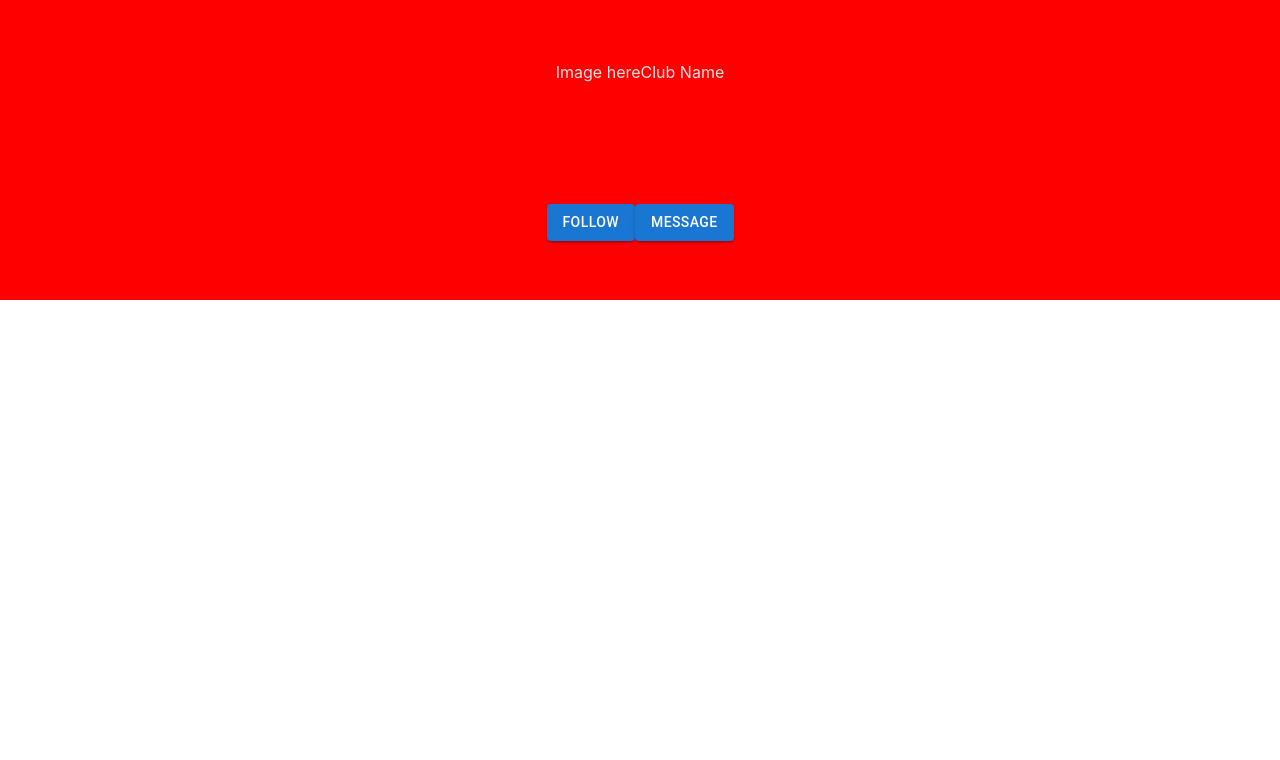
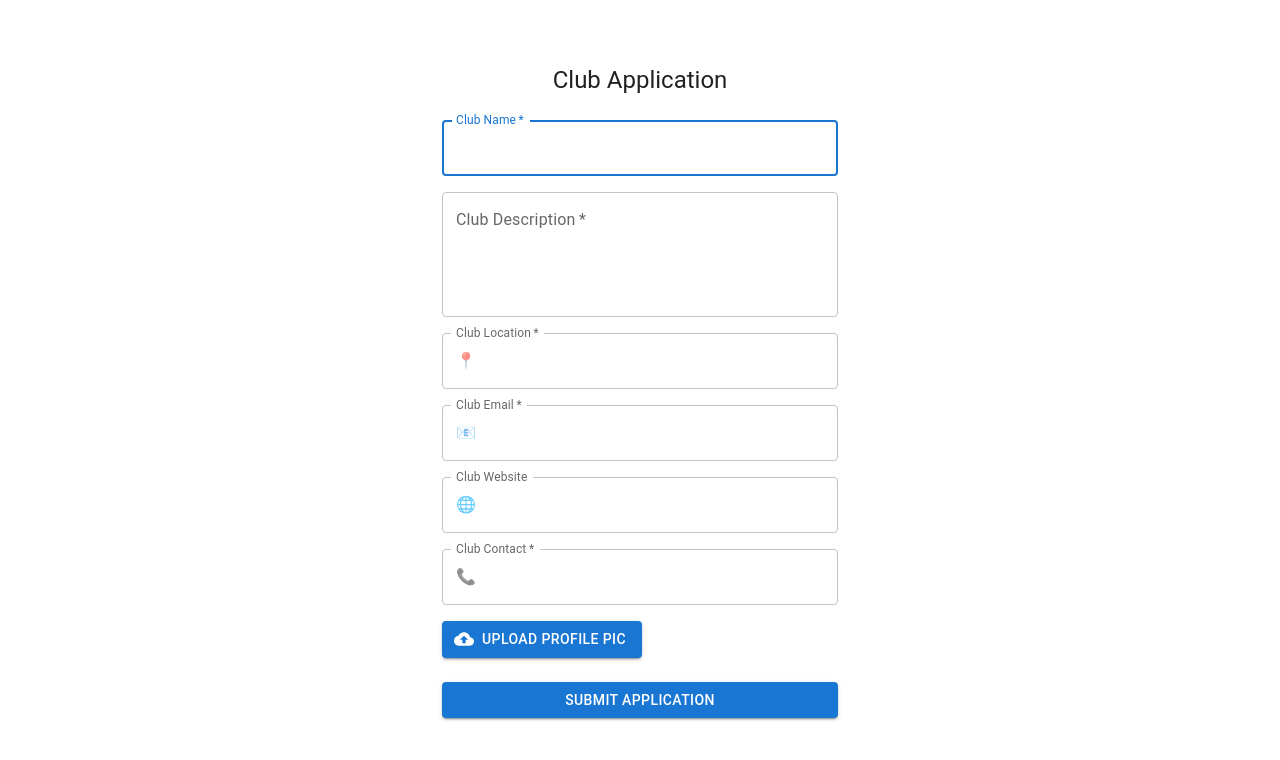
Before and after one commit to Deepak-Work/SE-Dev_Project, a React (Vite) app in the folder campusconnect/frontend/: page /club/application in a window 1280 px wide. Shown: the top 760 px of the page. Built offline with nearby package versions, Linux system fonts and the light colour scheme.

Commit message:
Import changes + commented some ClubApp parts out for now

```diff
--- a/campusconnect/frontend/src/components/App.tsx
+++ b/campusconnect/frontend/src/components/App.tsx
@@ -17,7 +17,7 @@ function App() {
           <Route path="/login" element={<Login/>}/>
           <Route path="/register" element={<Register/>}/>
           <Route path="/home" element={<LandingPage/>}/>
-          <Route path="/create-club" element={<ClubApplication/>}/>
+          <Route path="/club/application" element={<ClubApplication/>}/>
           <Route path="/club/:id" element={<ClubPage/>}/>
         </Routes>
       </Router>
--- a/campusconnect/frontend/src/components/ClubApplication.tsx
+++ b/campusconnect/frontend/src/components/ClubApplication.tsx
@@ -12,7 +12,7 @@ import Box from '@mui/material/Box';
 import Typography from '@mui/material/Typography';
 import Container from '@mui/material/Container';
 import { createTheme, ThemeProvider } from '@mui/material/styles';
-import { Chip, InputAdornment, styled } from '@mui/material';
+import { InputAdornment, styled } from '@mui/material';
 import CloudUploadIcon from '@mui/icons-material/CloudUpload';
 import { useState } from 'react';
 
@@ -39,72 +39,72 @@ const VisuallyHiddenInput = styled('input')({
   });
 
 interface Form{
-    club_name: string;
-    club_description: string;
-    club_location: string;
-    club_email: string;
-    club_website: string;
-    club_contact: string;
-    club_members: string;
-    club_events: string;
-    club_image: string;
+    name: string;
+    description: string;
+    location: string;
+    email: string;
+    website: string;
+    contact: string;
+    // members: string;
+    // events: string;
+    // image: string;
 }
 
 interface Errors{
-    club_name: boolean;
-    club_description: boolean;
-    club_location: boolean;
-    club_website: boolean;
-    club_contact: boolean;
-    club_email: boolean;
-    club_members: boolean;
-    club_events: boolean;
-    club_image: boolean;
+    name: boolean;
+    description: boolean;
+    location: boolean;
+    website: boolean;
+    contact: boolean;
+    email: boolean;
+    // members: boolean;
+    // events: boolean;
+    // image: boolean;
 }
 
-
+// TODO: Add validation and double check members/events/image fields
 
 const CreateClub = () => {
     const defaultTheme = createTheme();
 
     const [errors, setErrors] = useState<Errors>({
-        club_name: false,
-        club_description: false,
-        club_location: false,
-        club_website: false,
-        club_email: false,
-        club_contact: false,
-        club_members: false,
-        club_events: false,
-        club_image: false,
+        name: false,
+        description: false,
+        location: false,
+        website: false,
+        email: false,
+        contact: false,
+        // members: false,
+        // events: false,
+        // image: false,
     });
 
     const navigate = useNavigate();
 
     const handleClubNameChange = (event: any) => {
         if (event.target.validity.valid) {
-            setErrors({...errors, club_name: false});
+            setErrors({...errors, name: false});
         }
         else {
-            setErrors({...errors, club_name: true});
+            setErrors({...errors, name: true});
         }
     }
 
     const handleClubDescriptionChange = (event: any) => {
         if (event.target.validity.valid) {
-            setErrors({...errors, club_description: false});
+            setErrors({...errors, description: false});
         }
         else {
-            setErrors({...errors, club_description: true});
+            setErrors({...errors, description: true});
         }
     }
 
     const handleClubEmailChange = (event: any) => {
         if (event.target.validity.valid) {
-            setErrors({...errors, club_email: false});
+            setErrors({...errors, email: false});
         }
         else {
-            setErrors({...errors, club_email: true});
+            setErrors({...errors, email: true});
         }
     }
 
@@ -115,15 +115,15 @@ const CreateClub = () => {
 
         const data = new FormData(event.currentTarget);
         const form: Form = {
-            club_name: data.get('club_name') as string,
-            club_description: data.get('club_description') as string,
-            club_location: data.get('club_location') as string,
-            club_email: data.get('club_email') as string,
-            club_website: data.get('club_website') as string,
-            club_contact: data.get('club_contact') as string,
-            club_members: data.get('club_members') as string,
-            club_events: data.get('club_events') as string,
-            club_image: data.get('club_image') as string,
+            name: data.get('name') as string,
+            description: data.get('description') as string,
+            location: data.get('location') as string,
+            email: data.get('email') as string,
+            website: data.get('website') as string,
+            contact: data.get('contact') as string,
+            // members: data.get('members') as string,
+            // events: data.get('events') as string,
+            // image: data.get('image') as string,
         }
 
         const headers = {
@@ -131,7 +131,7 @@ const CreateClub = () => {
             'X-CSRFToken': Cookies.get('csrftoken') || '',
         }
 
-        const response: Response = await fetch('api/club/create', {
+        const response: Response = await fetch('api/clubs/create', {
             method: 'POST',
             headers: headers,
             body: JSON.stringify(form),
@@ -154,28 +154,28 @@ const CreateClub = () => {
                     <Box component="form" onSubmit={handleSubmit} sx={{mt: 3}}>
                         <Grid container spacing={2}>
                             <Grid item xs={12}>
-                                <TextField onChange={handleClubNameChange} error={errors.club_name} helperText={errors.club_name ? 'Please enter a valid club name' : ''} inputProps={{pattern: '.{8,}',maxLength: 50}} autoComplete="club-name" name="club_name" required fullWidth id="club_name" label="Club Name" autoFocus/>
+                                <TextField onChange={handleClubNameChange} error={errors.name} helperText={errors.name ? 'Please enter a valid club name' : ''} inputProps={{pattern: '.{8,}',maxLength: 50}} autoComplete="club-name" name="name" required fullWidth id="name" label="Club Name" autoFocus/>
                             </Grid>
                             <Grid item xs={12}>
-                                <TextField onChange={handleClubDescriptionChange} error={errors.club_description} helperText={errors.club_description ? 'Please enter a valid club description' : ''} inputProps={{maxLength: 500, minLength: 50}} autoComplete="club-description" multiline fullWidth rows={4} required name="club_description" id="club_description" label="Club Description" variant='outlined'/>
+                                <TextField onChange={handleClubDescriptionChange} error={errors.description} helperText={errors.description ? 'Please enter a valid club description' : ''} inputProps={{maxLength: 500, minLength: 50}} autoComplete="club-description" multiline fullWidth rows={4} required name="description" id="description" label="Club Description" variant='outlined'/>
                             </Grid>
                             <Grid item xs={12}>
-                                <TextField autoComplete="club-location" required fullWidth id="club_location" name="club_location" label="Club Location" type='text' variant='outlined' InputProps={{startAdornment: (<InputAdornment position="start">📍</InputAdornment>),}}/>
+                                <TextField autoComplete="club-location" required fullWidth id="location" name="location" label="Club Location" type='text' variant='outlined' InputProps={{startAdornment: (<InputAdornment position="start">📍</InputAdornment>),}}/>
                             </Grid>
                             <Grid item xs={12}>
-                                <TextField onChange={handleClubEmailChange} error={errors.club_email} helperText={errors.club_email ? 'Please enter a valid club email' : ''} inputProps={{pattern: '\@nyu\.edu$*'}} autoComplete='club-email' required fullWidth id="club_email" name="club_email" label="Club Email" type='email' variant='outlined' InputProps={{startAdornment: (<InputAdornment position="start">📧</InputAdornment>),}}/>
+                                <TextField onChange={handleClubEmailChange} error={errors.email} helperText={errors.email ? 'Please enter a valid club email' : ''} inputProps={{pattern: '\@nyu\.edu$*'}} autoComplete='club-email' required fullWidth id="email" name="email" label="Club Email" type='email' variant='outlined' InputProps={{startAdornment: (<InputAdornment position="start">📧</InputAdornment>),}}/>
                             </Grid>
                             <Grid item xs={12}>
-                                <TextField autoComplete="club-website" fullWidth id="club_website" name="club_website" label="Club Website" type='url' variant='outlined' InputProps={{startAdornment: (<InputAdornment position="start">🌐</InputAdornment>),}} />
+                                <TextField autoComplete="club-website" fullWidth id="website" name="website" label="Club Website" type='url' variant='outlined' InputProps={{startAdornment: (<InputAdornment position="start">🌐</InputAdornment>),}} />
                             </Grid>
                             <Grid item xs={12}>
-                                <TextField autoComplete="club-contact" required fullWidth id="club_contact" name="club_contact" label="Club Contact" type='tel' variant='outlined' InputProps={{startAdornment: (<InputAdornment position="start">📞</InputAdornment>),}}/>
+                                <TextField autoComplete="club-contact" required fullWidth id="contact" name="contact" label="Club Contact" type='tel' variant='outlined' InputProps={{startAdornment: (<InputAdornment position="start">📞</InputAdornment>),}}/>
                             </Grid>
-                            <Grid item xs={12}>
+                            {/* <Grid item xs={12}>
                                 <TextField autoComplete="club-members"
                                     fullWidth
-                                    id="club_members"
-                                    name="club_members"
+                                    id="members"
+                                    name="members"
                                     label="Club Members"
                                     select
                                     SelectProps={{multiple: true,
@@ -192,12 +192,12 @@ const CreateClub = () => {
                                             return null; // Return a default or handle other cases as needed
                                           },
                                         }}/>
-                            </Grid>
-                            <Grid item xs={12}>
+                            </Grid> */}
+                            {/* <Grid item xs={12}>
                                 <TextField autoComplete="club-events"
                                 fullWidth
-                                id="club_events"
-                                name="club_events"
+                                id="events"
+                                name="events"
                                 label="Club Events"
                                 select
                                 SelectProps={{multiple: true,
@@ -214,7 +214,7 @@ const CreateClub = () => {
                                         return null; // Return a default or handle other cases as needed
                                       },
                                     }}/>
-                            </Grid>
+                            </Grid> */}
                             <Grid item xs={12}>
                             <Button component="label"
                                 role={undefined}
--- a/campusconnect/frontend/src/components/LandingPage/Calendar.tsx
+++ b/campusconnect/frontend/src/components/LandingPage/Calendar.tsx
@@ -1,6 +1,6 @@
-import { LocalizationProvider } from "@mui/x-date-pickers/LocalizationProvider";
-import { AdapterDayjs } from "@mui/x-date-pickers/AdapterDayjs";
-import { DateCalendar } from "@mui/x-date-pickers/DateCalendar";
+// import { LocalizationProvider } from "@mui/x-date-pickers/LocalizationProvider";
+// import { AdapterDayjs } from "@mui/x-date-pickers/AdapterDayjs";
+// import { DateCalendar } from "@mui/x-date-pickers/DateCalendar";
 
 import { Typography } from "@mui/material";
 import { Paper } from "@mui/material";
```
Also changed, not shown: campusconnect/frontend/src/components/LandingPage/Newsletter.tsx (+4 -4 lines).
